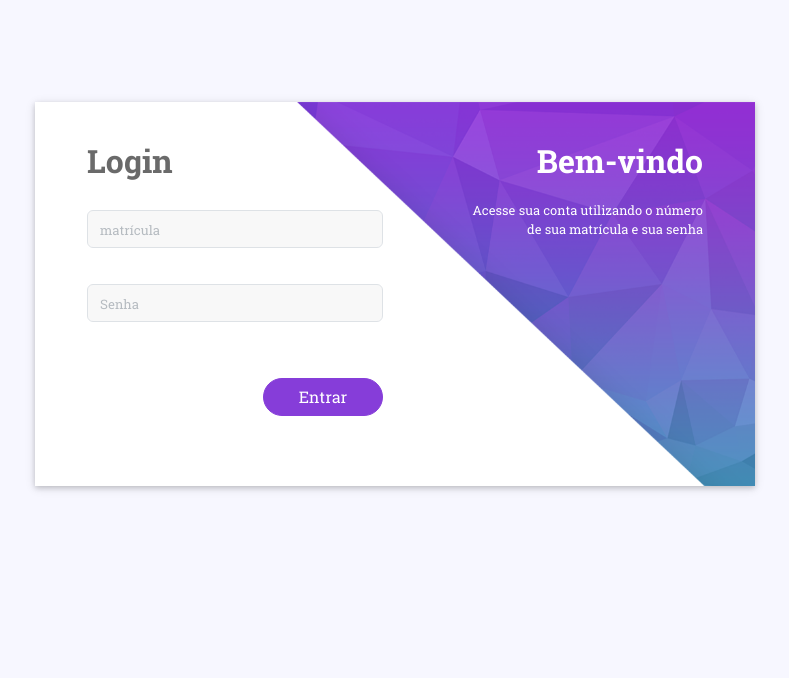
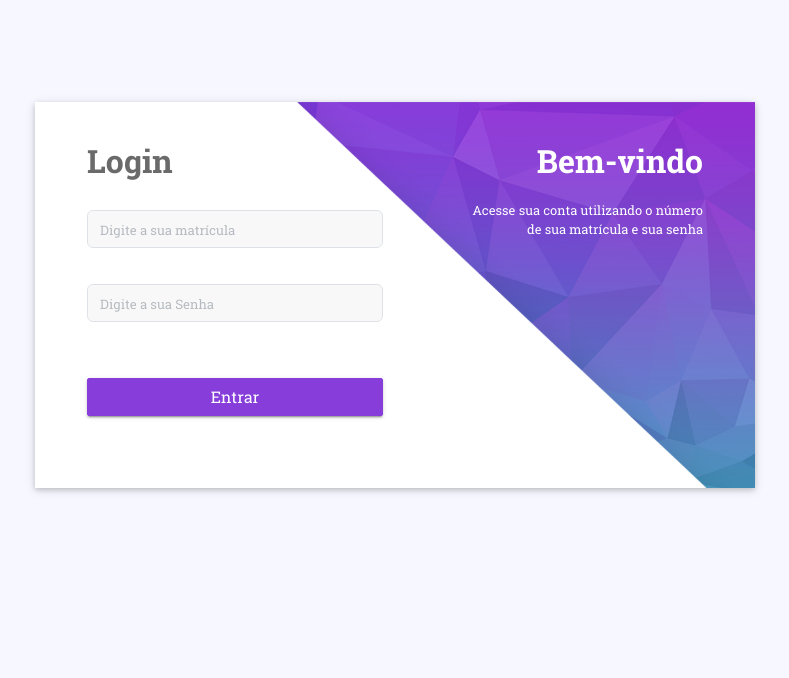
Before and after one commit to IsaqueCeo/projeto_sgaf, a Django app: page /login/ in a window 1280 px wide. Shown: the top 678 px of the page, without its empty margins (245-1034 px from the left). Run offline with Django 5.2, Linux system fonts and the light colour scheme; some libraries are stand-ins or nearby versions.

Commit message:
modified:   templates/usuarios/login.html

```diff
--- a/templates/usuarios/login.html
+++ b/templates/usuarios/login.html
@@ -27,42 +27,31 @@
 
                     <h2>Login</h2>
 
-
-                    <div class="row no-margin past">
+<br>
+                    <!-- <div class="row no-margin past">
                         <br>
-                    </div>
+                    </div> -->
 
 
                     <div class="text-box-cont">
                         <div class="input-group mb-3">
 
-                            <input type="text" class="form-control" placeholder="matrícula " aria-label="Username"
+                            <input type="text" class="form-control" placeholder="Digite a sua matrícula" aria-label="Username"
                                 aria-describedby="basic-addon1">
                         </div>
                         <div class="input-group mb-3">
 
-                            <input type="text" class="form-control" placeholder="Senha" aria-label="Username"
+                            <input type="text" class="form-control" placeholder="Digite a sua Senha" aria-label="Username"
                                 aria-describedby="basic-addon1">
                         </div>
                         <div class="row no-margin">
                             <p class="forget-p"></p>
                         </div>
-                        <div class="right-bkij mb-3">
+                        <div class="row no-margin">
                             <button class="btn btn-success btn-round">Entrar</button>
                         </div>
                         <br>
-                        <div class="row linkoi">
-                            <div class="col-sm-5">
-                                <!-- <p>Or login with</p> -->
-                            </div>
-                            <div class="col-sm-7">
-                                <ul>
-                                    <!-- <li><i class="fab fa-facebook-f"></i></li>
-                                    <li><i class="fab fa-twitter"></i></li> -->
 
-                                </ul>
-                            </div>
-                        </div>
                     </div>
 
 
```
